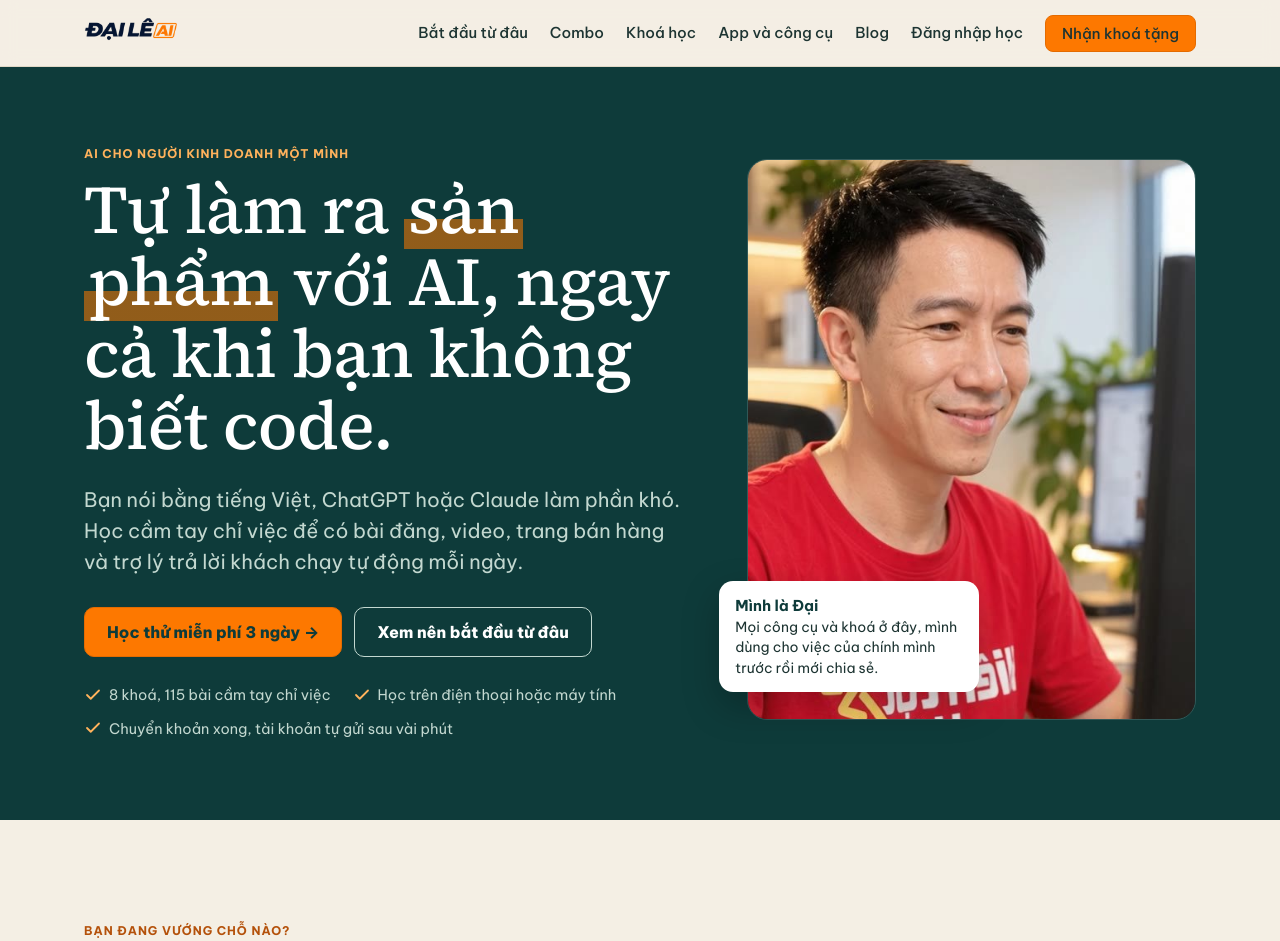
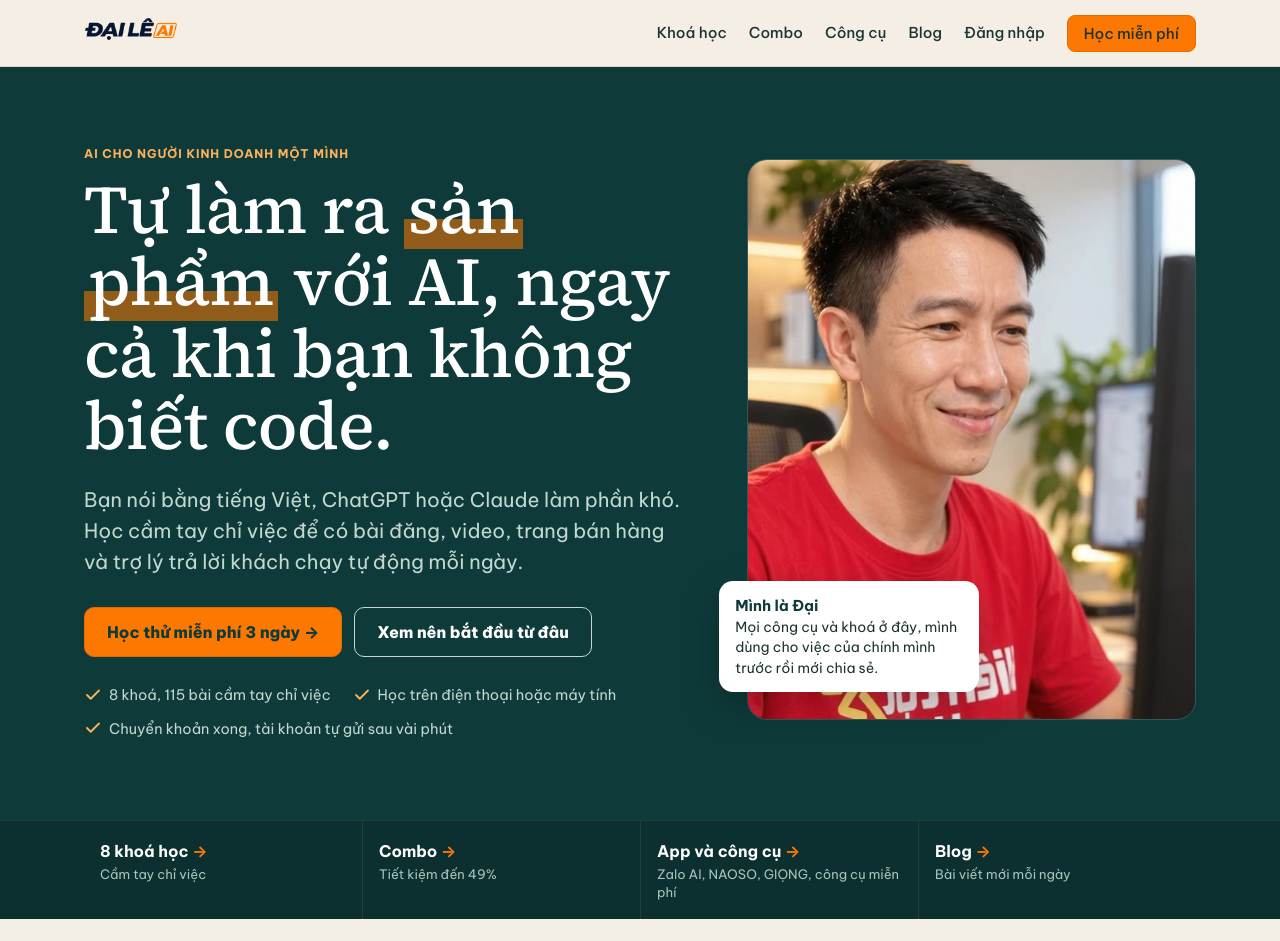
Before and after one commit to lequydailb-dotcom/lequydai-home, a plain HTML site: page index.html in a window 1280 px wide. Shown: the top 941 px of the page. Drawn offline with Linux system fonts and the light colour scheme.

Commit message:
Trang chu: loi tat Khoa hoc, Combo, Cong cu, Blog; menu hien du tren dien thoai; dua Blog len
Co-Authored-By: Claude Opus 5.5 <noreply@anthropic.com>
Claude-Session: https://claude.ai/code/session_014dVP9Fd1722thkdWURZewP

```diff
--- a/css/moi.css
+++ b/css/moi.css
@@ -271,3 +271,14 @@ p{margin:0 0 14px}
 .dai-ma code{font:800 16px var(--sans);color:var(--reu);background:#fff;padding:4px 8px;border-radius:6px}
 .giua{text-align:center;margin-left:auto;margin-right:auto}
 .thanh .nut{white-space:nowrap}
+/* lối tắt dưới phần mở đầu */
+.loi-tat{background:#0B302F;border-top:1px solid rgba(255,255,255,.08)}
+.loi-tat .khung{display:grid;grid-template-columns:repeat(4,1fr)}
+.loi-tat a{display:flex;flex-direction:column;gap:2px;padding:18px 16px;text-decoration:none;border-left:1px solid rgba(255,255,255,.08)}
+.loi-tat a:first-child{border-left:0}
+.loi-tat a:hover{background:rgba(255,255,255,.05)}
+.loi-tat b{color:#fff;font-size:16px}.loi-tat b:after{content:" →";color:#FD7800}
+.loi-tat small{color:#A9C4BA;font-size:13px;line-height:1.35}
+#blog{scroll-margin-top:90px}
+@media(max-width:760px){.loi-tat .khung{grid-template-columns:1fr 1fr;padding:0}.loi-tat a{border-top:1px solid rgba(255,255,255,.08);padding:14px 16px}.loi-tat a:nth-child(odd){border-left:0}}
+@media(max-width:860px){.menu{flex-wrap:wrap;overflow-x:visible}.menu a{padding:7px 12px}}
--- a/index.html
+++ b/index.html
@@ -13,7 +13,7 @@
 <link rel="icon" href="/img/cover-square.jpg?v=20261105">
 <link rel="preconnect" href="https://fonts.googleapis.com"><link rel="preconnect" href="https://fonts.gstatic.com" crossorigin>
 <link href="https://fonts.googleapis.com/css2?family=Be+Vietnam+Pro:wght@400;500;600;700;800;900&family=Source+Serif+4:opsz,wght@8..60,400;8..60,500;8..60,600&display=swap" rel="stylesheet">
-<link rel="stylesheet" href="/css/moi.css?v=7">
+<link rel="stylesheet" href="/css/moi.css?v=8">
 </head>
 <body>
 
@@ -21,13 +21,12 @@
   <div class="khung">
     <a href="/"><img src="/img/logo-duong.png" alt="ĐẠI LÊ AI"></a>
     <nav class="menu">
-      <a href="#lo-trinh">Bắt đầu từ đâu</a>
+      <a href="#khoa-hoc">Khoá học</a>
       <a href="#combo">Combo</a>
-      <a href="#khoa-hoc">Khoá học</a>
-      <a href="#san-pham">App và công cụ</a>
-      <a href="/bai-viet/">Blog</a>
-      <a href="https://hoc.lequydai.com/#lf">Đăng nhập học</a>
-      <a class="nut nut-nho" href="https://hoc.lequydai.com/ba-ngay/dang-ky/">Nhận khoá tặng</a>
+      <a href="#san-pham">Công cụ</a>
+      <a href="#blog">Blog</a>
+      <a href="https://hoc.lequydai.com/#lf">Đăng nhập</a>
+      <a class="nut nut-nho" href="https://hoc.lequydai.com/ba-ngay/dang-ky/">Học miễn phí</a>
     </nav>
   </div>
 </header>
@@ -56,6 +55,17 @@
       </div>
     </div>
   </section>
+
+
+  <!-- LỐI TẮT -->
+  <nav class="loi-tat" aria-label="Lối tắt">
+    <div class="khung">
+      <a href="#khoa-hoc"><b>8 khoá học</b><small>Cầm tay chỉ việc</small></a>
+      <a href="#combo"><b>Combo</b><small>Tiết kiệm đến 49%</small></a>
+      <a href="#san-pham"><b>App và công cụ</b><small>Zalo AI, NAOSO, GIỌNG, công cụ miễn phí</small></a>
+      <a href="#blog"><b>Blog</b><small>Bài viết mới mỗi ngày</small></a>
+    </div>
+  </nav>
 
   <!-- 2. CHỌN ĐƯỜNG -->
   <section class="khoi" id="lo-trinh">
@@ -176,6 +186,17 @@
     </div>
   </section>
 
+  <!-- 7. BLOG -->
+  <section class="khoi" id="blog">
+    <div class="khung">
+      <div class="dau-khoi" style="display:flex;justify-content:space-between;align-items:end;gap:20px;max-width:none;flex-wrap:wrap">
+        <div><span class="nhan">Blog</span><h2>Bài viết mới</h2></div>
+        <a class="xem" style="font-weight:700;color:var(--gach-chu);text-decoration:none" href="/bai-viet/">Xem tất cả bài →</a>
+      </div>
+      <div class="luoi luoi-3" id="bai-moi"></div>
+    </div>
+  </section>
+
   <!-- 6. VỀ ĐẠI -->
   <section class="khoi nen-dam" id="ve-dai">
     <div class="khung hai-cot">
@@ -188,17 +209,6 @@
         <p class="trich">"Tự làm ra sản phẩm với AI, ngay cả khi bạn không phải lập trình viên."</p>
         <div class="hang-nut" style="justify-content:flex-start"><a class="nut" href="https://hoc.lequydai.com/ba-ngay/dang-ky/">Học thử 3 ngày cùng Đại</a><a class="nut nut-vien" href="https://zalo.me/0972782782">Nhắn Zalo cho Đại</a></div>
       </div>
-    </div>
-  </section>
-
-  <!-- 7. BLOG -->
-  <section class="khoi nen-trang">
-    <div class="khung">
-      <div class="dau-khoi" style="display:flex;justify-content:space-between;align-items:end;gap:20px;max-width:none;flex-wrap:wrap">
-        <div><span class="nhan">Blog</span><h2>Bài viết mới</h2></div>
-        <a class="xem" style="font-weight:700;color:var(--gach-chu);text-decoration:none" href="/bai-viet/">Xem tất cả bài →</a>
-      </div>
-      <div class="luoi luoi-3" id="bai-moi"></div>
     </div>
   </section>
 
```
Also changed, not shown: bai-viet/5-cong-cu-ai-mien-phi-cho-nguoi-ban-hang/index.html (+1 -1 lines), bai-viet/chatbot-zalo-can-gi/index.html (+1 -1 lines), bai-viet/ghi-am-thanh-chu/index.html (+1 -1 lines), bai-viet/index.html (+1 -1 lines), bai-viet/may-cham-o-c-day/index.html (+1 -1 lines), congcu/index.html (+1 -1 lines).
